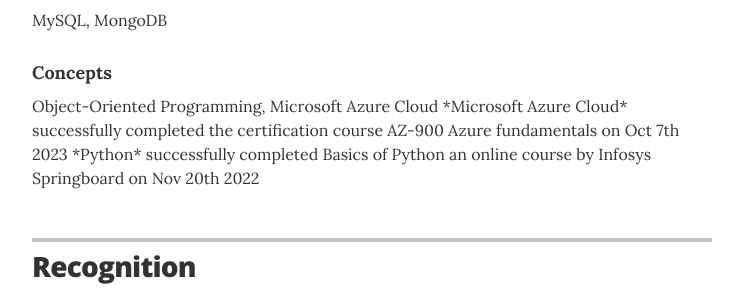
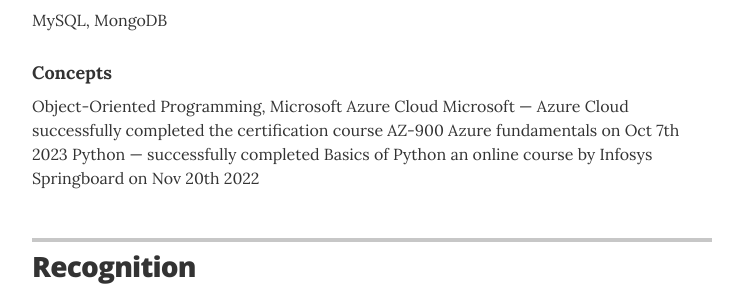
Before and after one commit to deependra-painkra/resume, a Jekyll site: the page built from index.html, in a window 1280 px wide and 900 px high, scrolled down 1730 px. Shown: the part 164-453 px from the top of the window, without its empty margins (268-1011 px from the left). Built offline with Jekyll 4.4.1, drawn with Linux system fonts in a browser that asks for light colours; part of the change alters nothing that is shown.

```diff
--- a/_data/skills.yml
+++ b/_data/skills.yml
@@ -11,5 +11,5 @@
 - skill: Concepts
   description:
   - "Object-Oriented Programming, Microsoft Azure Cloud"
-  - " *Microsoft Azure Cloud* successfully completed the certification course AZ-900 Azure fundamentals on Oct 7th 2023"
-  - " *Python* successfully completed Basics of Python an online course by Infosys Springboard on Nov 20th 2022"
+  - " \nMicrosoft &mdash; Azure Cloud successfully completed the certification course AZ-900 Azure fundamentals on Oct 7th 2023"
+  - " \nPython &mdash; successfully completed Basics of Python an online course by Infosys Springboard on Nov 20th 2022"
```
